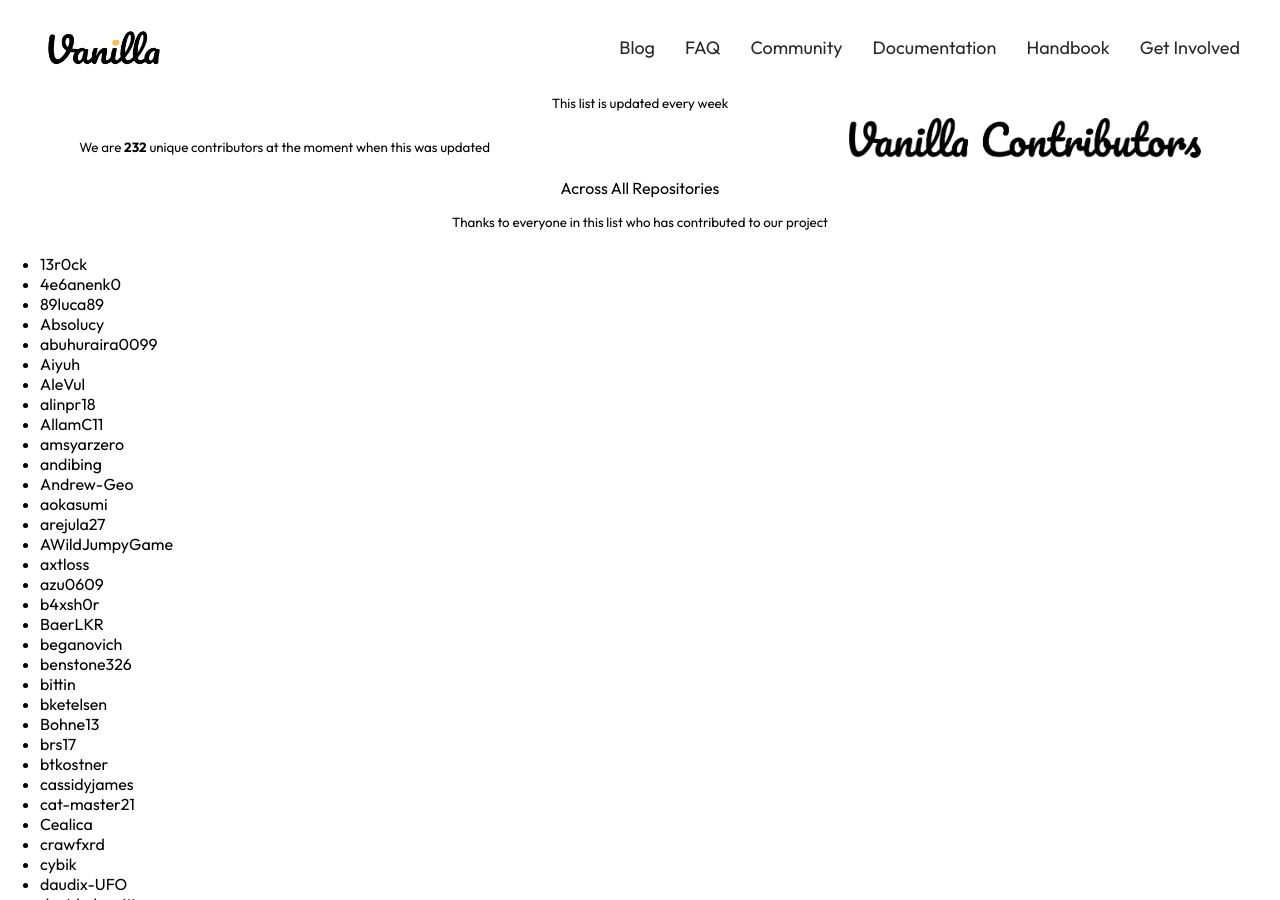
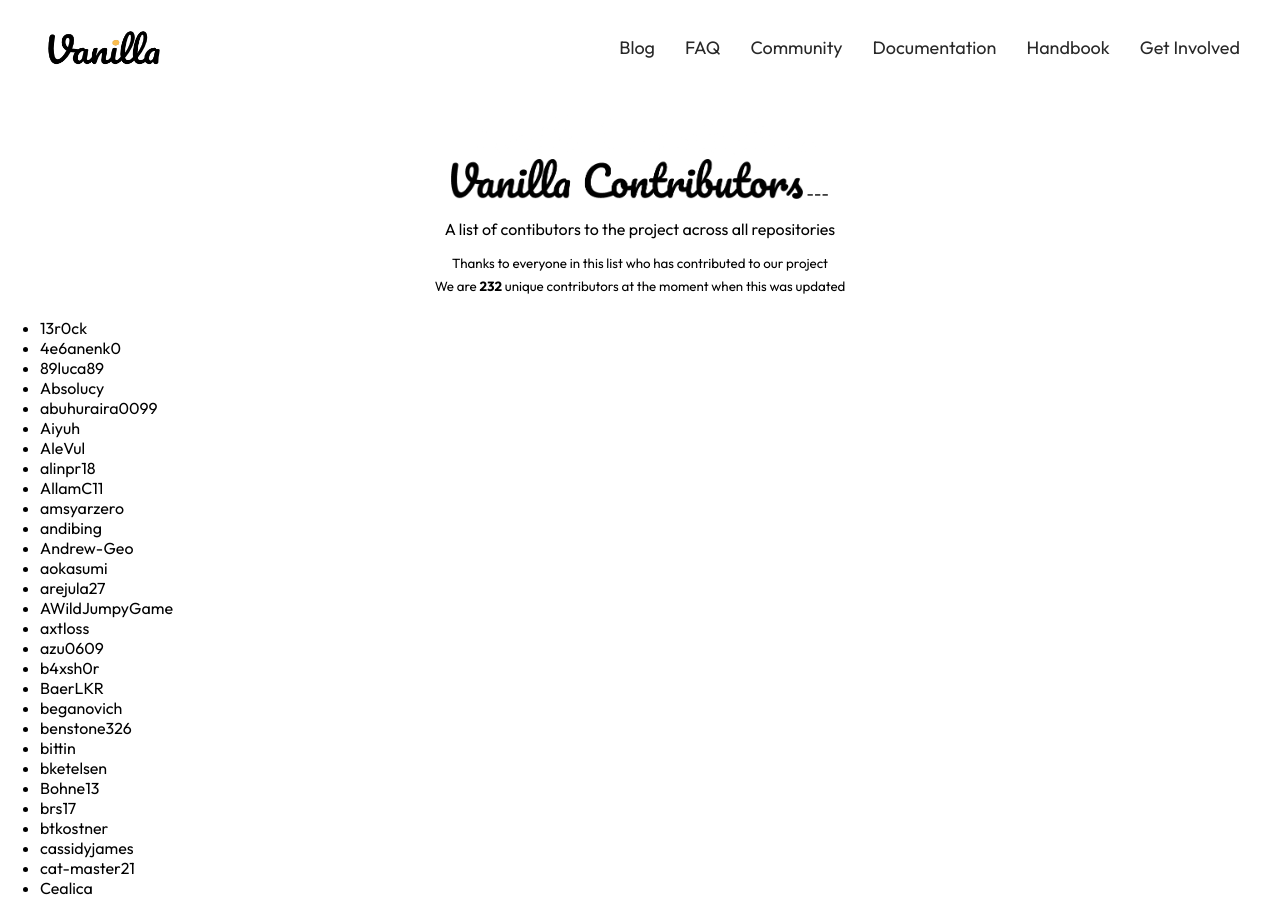
Before and after one commit to Vanilla-OS/website, a Jekyll site: the page built from contributors.md, in a window 1280 px wide and 900 px high. Built offline with Jekyll 4.4.1, drawn with Linux system fonts in a browser that asks for light colours; our own code applies the rules of GitHub Pages for plain Markdown files; some of the changed text lies outside the part shown.

Commit message:
Update contributors.md

```diff
--- a/contributors.md
+++ b/contributors.md
@@ -1,12 +1,12 @@
 <div align="center">
-  <sup>This list is updated every week</sup>
+  <br><img src="assets/vanilla-contributors-mono.png?raw=true#gh-dark-mode-only" height="40">
+  <br><img src="assets/vanilla-contributors.png?raw=true#gh-light-mode-only" height="40">
+
+---
+  <p>A list of contibutors to the project across all repositories</p>
+  <sup>Thanks to everyone in this list who has contributed to our project</sup>
   <br><sup>We are <b>232</b> unique contributors at the moment when this was updated</sup>
-  <img src="assets/vanilla-contributors-mono.png?raw=true#gh-dark-mode-only" height="40">
-  <img src="assets/vanilla-contributors.png?raw=true#gh-light-mode-only" height="40">
-  <p>Across All Repositories</p>
-  <sup>Thanks to everyone in this list who has contributed to our project</sup>
 </div>
-
 
 * 13r0ck
 * 4e6anenk0
@@ -135,6 +135,9 @@
 * vjr
 * vladdoster
 * voxelin
-* weblate
 * zedtux
 * zerng07
+
+<div align="center">
+  <sup>This list is updated every week</sup>
+</div>
```
